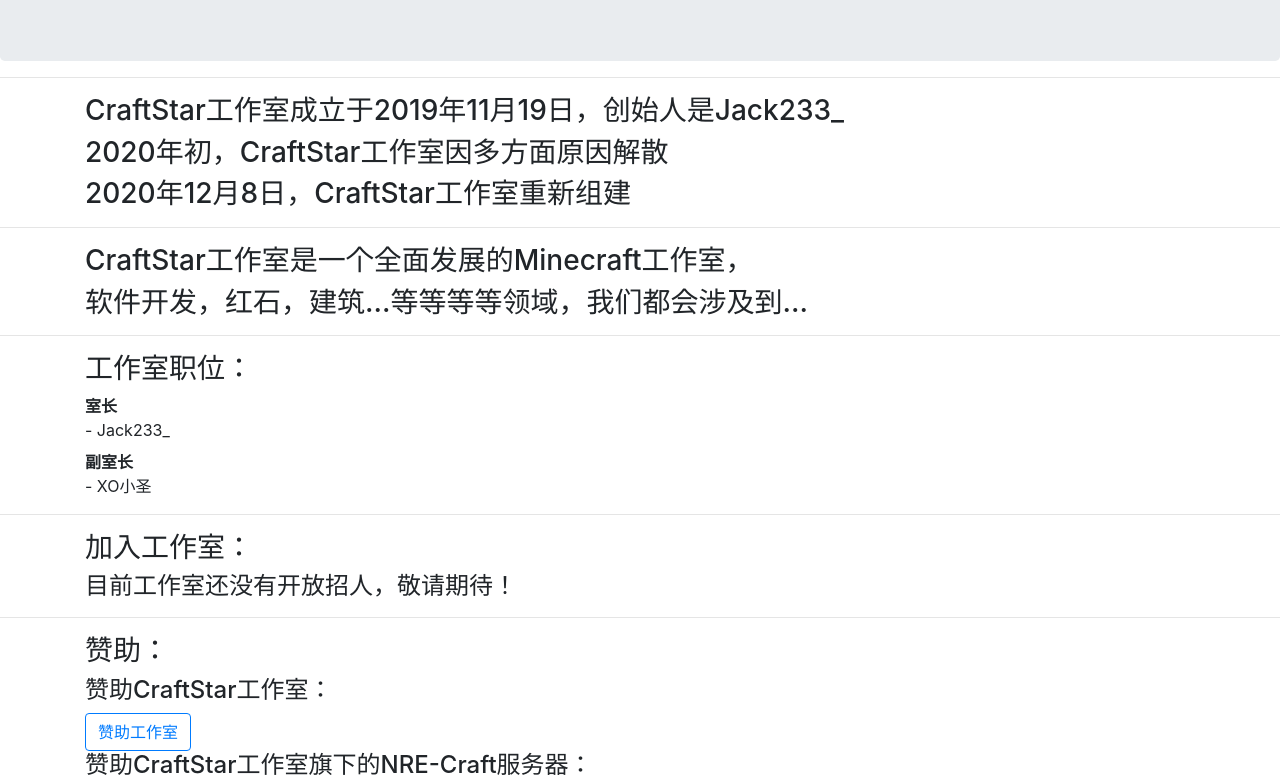
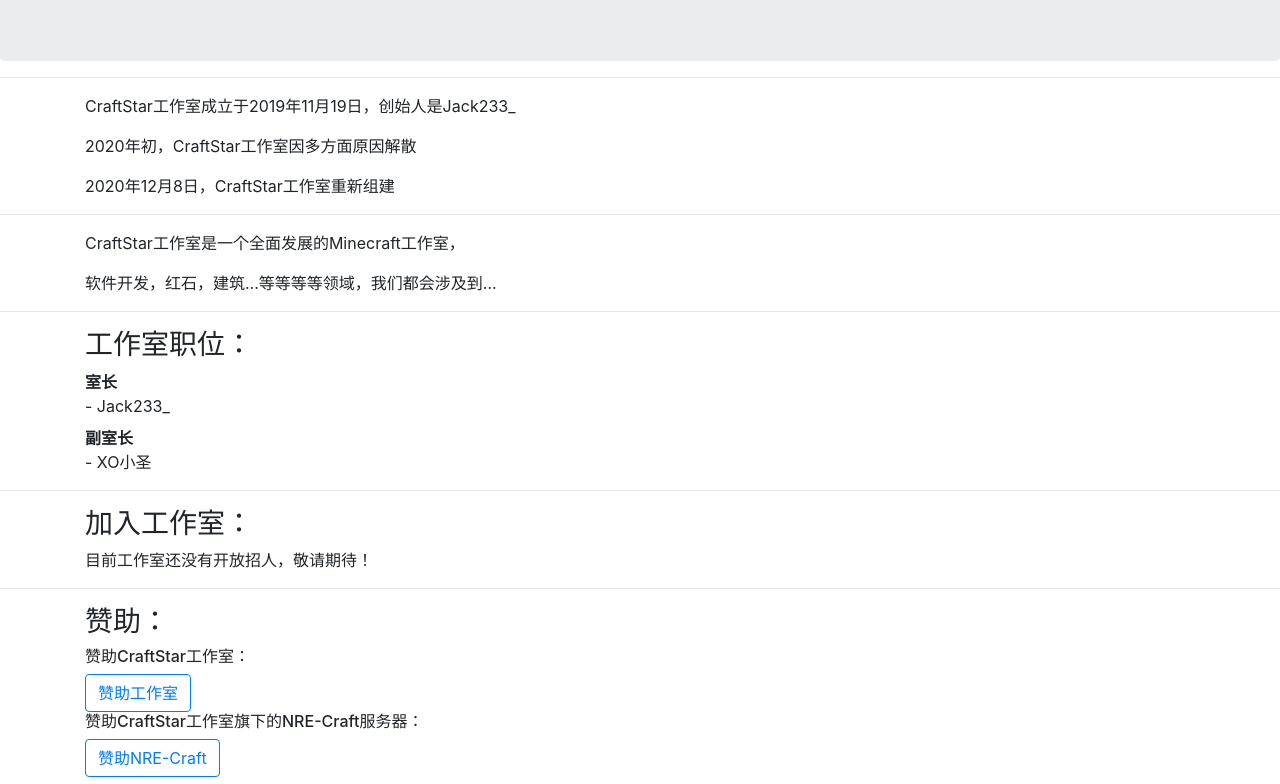
Before and after one commit to CraftStarStudio/CraftStar-website-old, a plain HTML site: page index.html in a window 1280 px wide. Shown: the part 260-1044 px from the top of the page. Drawn offline with nearby package versions, Linux system fonts and the light colour scheme.

Commit message:
Add files via upload

```diff
--- a/index.html
+++ b/index.html
@@ -19,14 +19,14 @@
 </div>
 <hr>
 <div class="container">
-    <h3>CraftStar工作室成立于2019年11月19日，创始人是Jack233_</h3>
-    <h3>2020年初，CraftStar工作室因多方面原因解散</h3>
-    <h3>2020年12月8日，CraftStar工作室重新组建</h3>
+    <p>CraftStar工作室成立于2019年11月19日，创始人是Jack233_</p>
+    <p>2020年初，CraftStar工作室因多方面原因解散</p>
+    <p>2020年12月8日，CraftStar工作室重新组建</p>
 </div>
 <hr>
 <div class="container">
-    <h3>CraftStar工作室是一个全面发展的Minecraft工作室，</h3>
-    <h3>软件开发，红石，建筑...等等等等领域，我们都会涉及到...</h3>
+    <p>CraftStar工作室是一个全面发展的Minecraft工作室，</p>
+    <p>软件开发，红石，建筑...等等等等领域，我们都会涉及到...</p>
 </div>
 <hr>
 <div class="container">
@@ -41,16 +41,16 @@
 <hr>
 <div class="container">
     <h3>加入工作室：</h3>
-    <h4>目前工作室还没有开放招人，敬请期待！</h4>
+    <p>目前工作室还没有开放招人，敬请期待！</p>
 </div>
 <hr>
 <div class="container">
     <h3>赞助：</h3>
-    <h4>赞助CraftStar工作室：</h4>
+    <h6>赞助CraftStar工作室：</h6>
     <a href="https://afdian.net/@CraftStar_Studio" target="_blank">
         <button type="button" class="btn btn-outline-primary">赞助工作室</button>
     </a>
-    <h4>赞助CraftStar工作室旗下的NRE-Craft服务器：</h4>
+    <h6>赞助CraftStar工作室旗下的NRE-Craft服务器：</h6>
     <a href="https://afdian.net/@NRE-Craft" target="_blank">
         <button type="button" class="btn btn-outline-primary">赞助NRE-Craft</button>
     </a>
```
